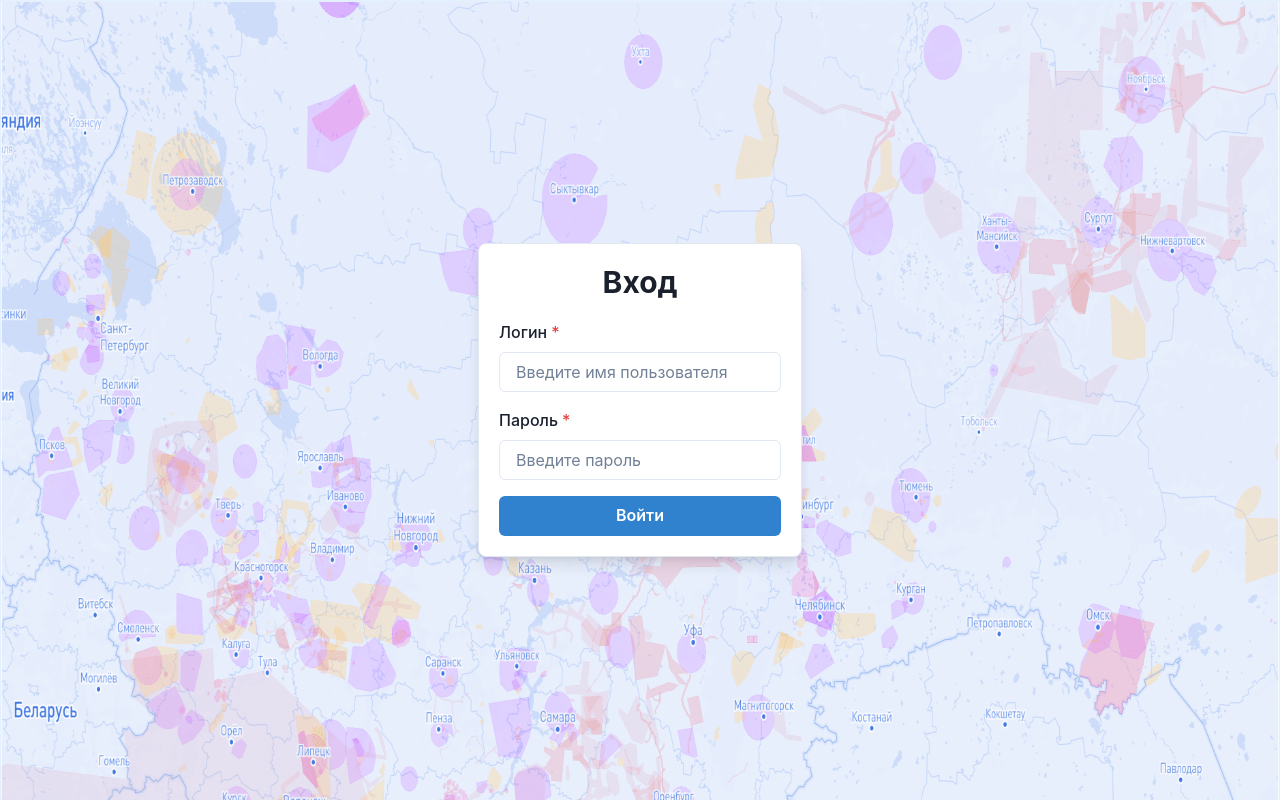
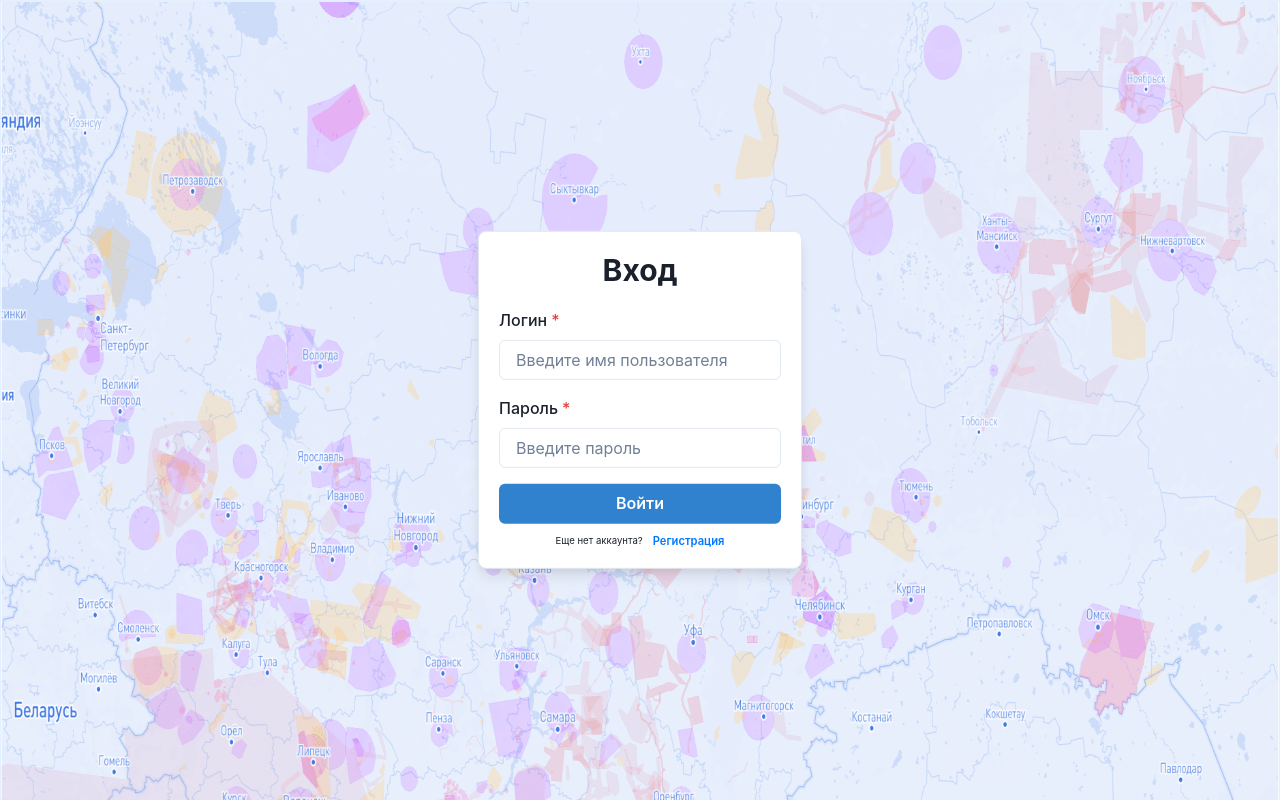
Before and after one commit to VitaliyKozhushko/airspace_restriction_zones, a React (Create React App) app in the folder frontend/: page / in a window 1280 px wide. Built offline with nearby package versions, Linux system fonts and the light colour scheme.

Commit message:
add btn to registration component

```diff
--- a/frontend/src/assets/scss/auth.scss
+++ b/frontend/src/assets/scss/auth.scss
@@ -26,4 +26,19 @@
   h3 {
     text-align: center;
   }
+
+  .change-decision {
+    display: flex;
+    flex-wrap: nowrap;
+    justify-content: center;
+    gap: 10px;
+    margin-top: 10px;
+
+    p {
+      font-size: .6rem
+    }
+    button {
+      font-size: .7rem;
+    }
+  }
 }
--- a/frontend/src/components/AuthForm.js
+++ b/frontend/src/components/AuthForm.js
@@ -7,7 +7,8 @@ import {
   Input,
   VStack,
   useToast,
-  Heading
+  Heading,
+  Text
 } from '@chakra-ui/react';
 
 const AuthForm = () => {
@@ -82,6 +83,12 @@ const AuthForm = () => {
           </Button>
         </VStack>
       </form>
+      <div className='change-decision'>
+        <Text fontSize='xs'>Еще нет аккаунта?</Text>
+        <Button colorScheme='messenger' variant='link'>
+          Регистрация
+        </Button>
+      </div>
     </Box>
   );
 };
```
